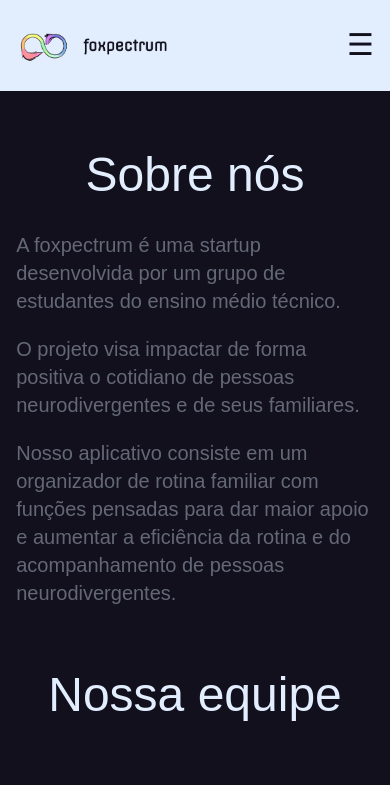
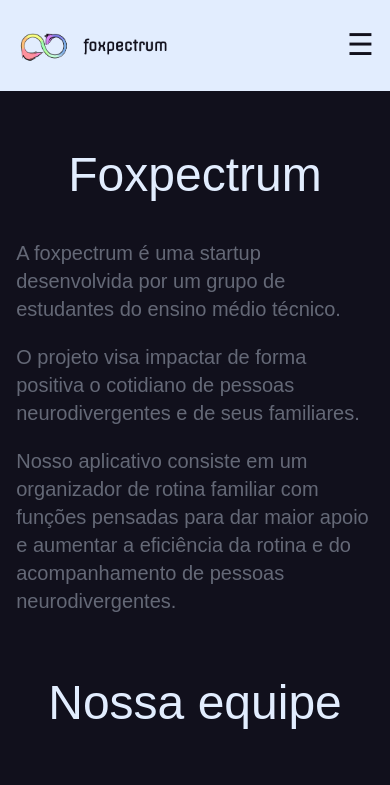
Before and after one commit to viudess/fox-site, a React (Vite) app: page / in a window 390 px wide. Shown: the top 785 px of the page. Built offline with nearby package versions, Linux system fonts and the light colour scheme; a web font is replaced by a local one.

Commit message:
responsividade 100%

```diff
--- a/src/components/Navbar.jsx
+++ b/src/components/Navbar.jsx
@@ -8,7 +8,7 @@
       <div className="flex flex-row justify-between items-center p-4 md:p-6">
         <img src="../../public/logo.png" alt="Logo" className="w-40 md:w-80" />
 
-        <div className="md:hidden">
+        <div className="lg:hidden">
           <button
             className="text-foxus text-3xl"
             onClick={() => setIsOpen(!isOpen)}
@@ -17,7 +17,7 @@
           </button>
         </div>
 
-        <ul className={`flex-col md:flex md:flex-row md:items-center text-foxus text-xl md:text-2xl font-bold md:space-x-16 ${isOpen ? 'flex' : 'hidden'} md:flex`}>
+        <ul className={`flex-col lg:flex lg:flex-row lg:items-center text-foxus text-xl lg:text-2xl font-bold lg:space-x-16 ${isOpen ? 'flex' : 'hidden'} lg:flex`}>
           <li><a href="#sobre">Sobre nós</a></li>
           <li><a href="#contato">Contato</a></li>
           <li><a href="#novas">Novidades</a></li>
--- a/src/pages/Equipe.jsx
+++ b/src/pages/Equipe.jsx
@@ -1,7 +1,7 @@
 function cards(foto, nome, linkInsta, linkedIn) {
     return (
             <div className="flex flex-col items-center mt-7">
-                <img src={foto} alt="" className="md:size-40 size-32 rounded-full mb-3"/>
+                <img src={foto} alt="" className="md:size-36 size-32 rounded-full mb-3"/>
                 <h1 className="mb-3 md:text-2xl text-center text-xl text-spectrum">{nome}</h1>
                 <div className="flex flex-row space-x-3">
                     <a href={linkInsta}><img src="../../public/icon insta.png" alt="" className="w-12"/></a>
@@ -57,7 +57,7 @@
         <div className="flex justify-center md:mt-32 mt-16">
             <h1 className="md:text-6xl text-5xl text-center">Nossa equipe</h1>
         </div>
-          <div className="md:flex md:flex-row md:space-x-6 md:justify-center md:mt-24 mt-10 grid grid-cols-2">
+          <div className="xl:flex xl:flex-row xl:space-x-6 xl:justify-center xl:mt-16 mt-10 grid md:grid-cols-3 grid-cols-2">
             {time.map(membro =>
               cards(membro.foto, membro.nome, membro.linkInsta, membro.linkedIn)
             )}
--- a/src/pages/Sobre.jsx
+++ b/src/pages/Sobre.jsx
@@ -2,11 +2,15 @@
     return(
         <>
         <div className="flex flex-col md:pt-32 pt-5">
-            <div className="flex justify-center pt-10" id="sobre">
-                <h1 className="md:text-6xl text-5xl md:w-full w-11/12 text-center">Sobre nós</h1>
+            <div>
+                <div className="flex justify-center md:pt-0 pt-10" id="sobre">
+                    <h1 className="hidden md:block md:text-6xl text-5xl md:w-full w-11/12 text-center">Sobre nós</h1>
+                    <h1 className="md:hidden md:text-6xl text-5xl md:w-full w-11/12 text-center">Foxpectrum</h1>
+                </div>
             </div>
+
             <div className="flex justify-center">
-                <div className="md:text-[40px] md:mt-16 md:w-9/12 text-start mt-8 text-xl w-11/12 md:leading-tight space-y-5 text-spectrum/40">
+                <div className="md:text-[30px] md:mt-16 md:w-10/12 text-start mt-10 text-xl w-11/12 md:leading-tight space-y-5 text-spectrum/40">
                     <p>
                         A foxpectrum é uma startup desenvolvida por um grupo de estudantes do ensino médio técnico.
                     </p>
```
